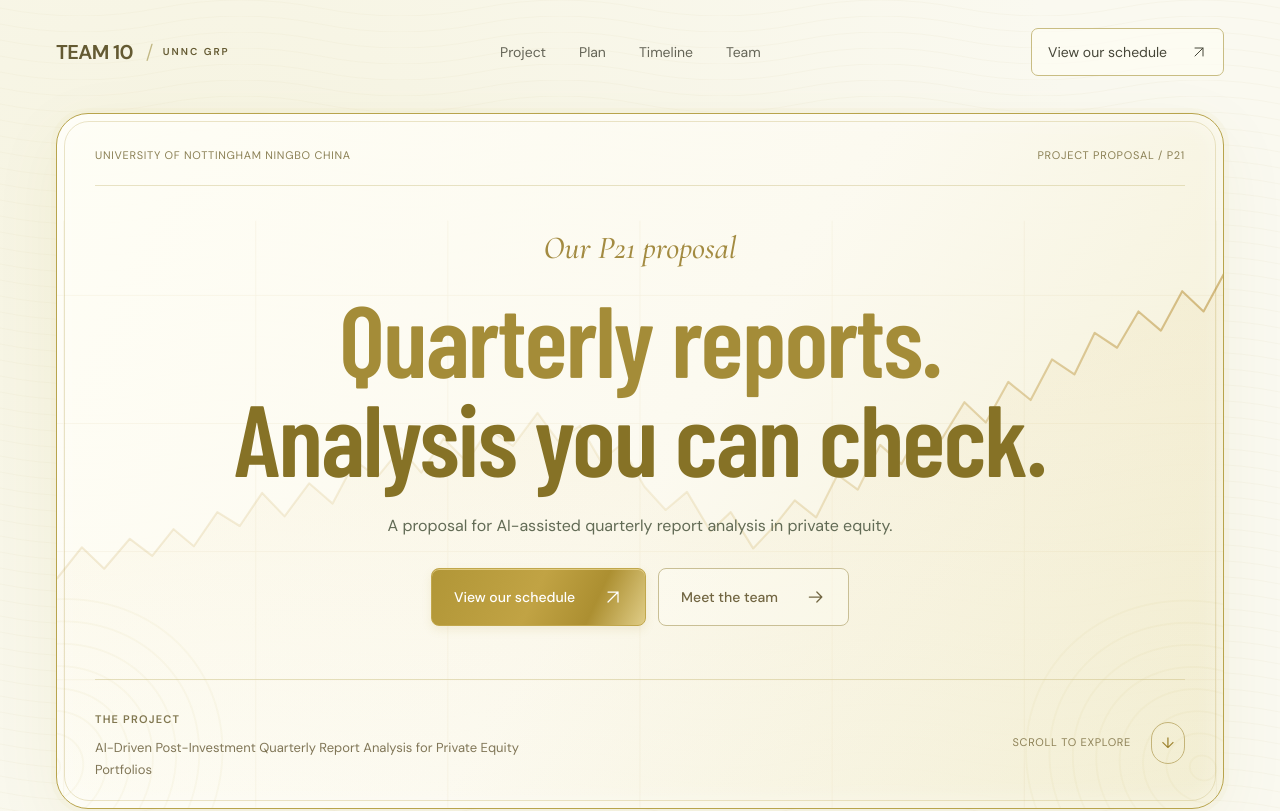
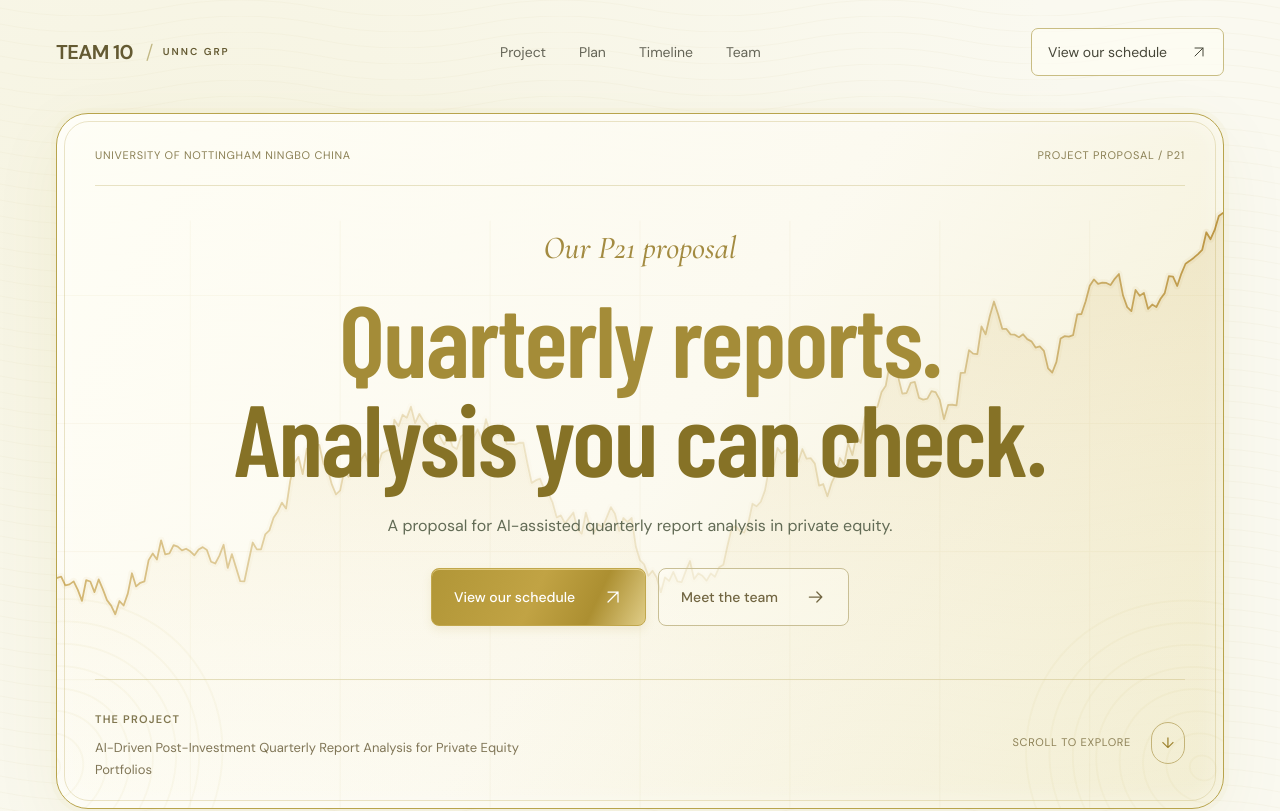
Before and after one commit to qianqqqqqXZQ/Team10_p21, a Vue app: page / in a window 1280 px wide. Shown: the top 811 px of the page. Built offline with nearby package versions, Linux system fonts and the light colour scheme.

Commit message:
Refine gold market background with irregular fluctuations

```diff
--- a/src/App.tsx
+++ b/src/App.tsx
@@ -3,19 +3,45 @@ import type { Experience, Member } from "./data";
 import { project, members, workflow, designDetails, pageCopy } from "./data";
 import TimelineBridge from "./TimelineBridge";
 
-/** Decorative, invented market-style series; it carries no financial data. */
+/** Fixed drawing coordinates only: no real prices, dates, or performance data. */
+const marketCurve = (() => {
+  const turns = [
+    [0, 440], [75, 452], [145, 396], [220, 425], [300, 324],
+    [360, 349], [420, 272], [470, 306], [535, 288], [600, 384],
+    [665, 367], [735, 445], [800, 418], [875, 310], [930, 347],
+    [1000, 244], [1065, 276], [1125, 188], [1195, 232],
+    [1250, 150], [1315, 182], [1400, 100],
+  ];
+  let seed = 210;
+  let segment = 0;
+  let jitter = 0;
+  return Array.from({ length: 281 }, (_, index) => {
+    const x = index * 5;
+    while (segment < turns.length - 2 && x > turns[segment + 1][0]) segment++;
+    const [startX, startY] = turns[segment];
+    const [endX, endY] = turns[segment + 1];
+    const progress = (x - startX) / (endX - startX);
+    // Seeded, correlated offsets make the drawing stable across renders.
+    seed = (Math.imul(seed, 1664525) + 1013904223) >>> 0;
+    jitter = jitter * 0.42 + (seed / 4294967296 - 0.5) * 29;
+    const y = startY + (endY - startY) * progress + jitter;
+    return `${index === 0 ? "M" : "L"}${x} ${y.toFixed(1)}`;
+  }).join(" ");
+})();
+
 function MarketBackground() {
-  const curve = "M-20 492 L16 479 34 492 55 462 73 471 91 439 112 452 132 421 154 435 177 406 198 426 222 398 243 414 263 389 282 405 304 373 325 386 346 355 367 377 390 346 412 365 433 325 454 340 476 313 495 336 516 304 538 326 558 295 581 311 604 280 623 306 644 292 663 325 682 310 704 349 724 371 744 354 766 391 785 373 806 407 825 387 845 362 865 378 885 338 904 352 925 310 945 328 964 292 983 304 1004 270 1024 289 1045 251 1066 268 1086 230 1107 244 1126 205 1147 219 1167 185 1188 203 1208 166 1228 185 1248 148 1269 165 1290 131 1310 146 1331 110 1352 128 1372 93 1393 108 1420 72";
   return (
-    <svg className="market-background" viewBox="0 0 1400 650" preserveAspectRatio="xMidYMid slice" aria-hidden="true" focusable="false">
+    <svg className="market-background" viewBox="0 0 1400 650" preserveAspectRatio="none" aria-hidden="true" focusable="false">
       <defs>
         <linearGradient id="market-gold" x1="0" x2="1">
-          <stop offset="0" stopColor="#bc963e" stopOpacity="0.2" />
-          <stop offset="0.5" stopColor="#c8a64e" stopOpacity="0.14" />
-          <stop offset="1" stopColor="#ab7d1e" stopOpacity="0.65" />
+          <stop offset="0" stopColor="#b88b24" stopOpacity="0.62" />
+          <stop offset="0.35" stopColor="#c4a34e" stopOpacity="0.22" />
+          <stop offset="0.6" stopColor="#b9983e" stopOpacity="0.2" />
+          <stop offset="1" stopColor="#ac7c17" stopOpacity="0.76" />
         </linearGradient>
         <linearGradient id="market-wash" x1="0" y1="0" x2="0" y2="1">
-          <stop stopColor="#d7b456" stopOpacity="0.1" />
+          <stop stopColor="#c6a03b" stopOpacity="0.16" />
+          <stop offset="0.75" stopColor="#d7b456" stopOpacity="0.025" />
           <stop offset="1" stopColor="#d7b456" stopOpacity="0" />
         </linearGradient>
       </defs>
@@ -23,8 +49,9 @@ function MarketBackground() {
         <path d="M0 170H1400 M0 290H1400 M0 410H1400 M0 530H1400" />
         <path d="M160 100V650 M340 100V650 M520 100V650 M700 100V650 M880 100V650 M1060 100V650 M1240 100V650" />
       </g>
-      <path d={`${curve} L1420 650 H-20 Z`} fill="url(#market-wash)" />
-      <path d={curve} fill="none" stroke="url(#market-gold)" strokeWidth="2" strokeLinejoin="round" strokeLinecap="round" />
+      <path d={`${marketCurve} L1400 650 H0 Z`} fill="url(#market-wash)" />
+      <path d={marketCurve} fill="none" stroke="url(#market-gold)" strokeWidth="7" opacity="0.08" vectorEffect="non-scaling-stroke" strokeLinejoin="round" />
+      <path d={marketCurve} fill="none" stroke="url(#market-gold)" strokeWidth="1.8" vectorEffect="non-scaling-stroke" strokeLinejoin="round" strokeLinecap="round" />
     </svg>
   );
 }
--- a/src/styles.css
+++ b/src/styles.css
@@ -266,6 +266,12 @@ button {
   z-index: -1;
   pointer-events: none;
 }
+@media (max-width: 580px) {
+  .market-background {
+    width: 180%;
+    left: -40%;
+  }
+}
 .hero-content {
   position: relative;
 }
```
Also changed, not shown: 1 other file (tests, documents, lock files or other folders).
